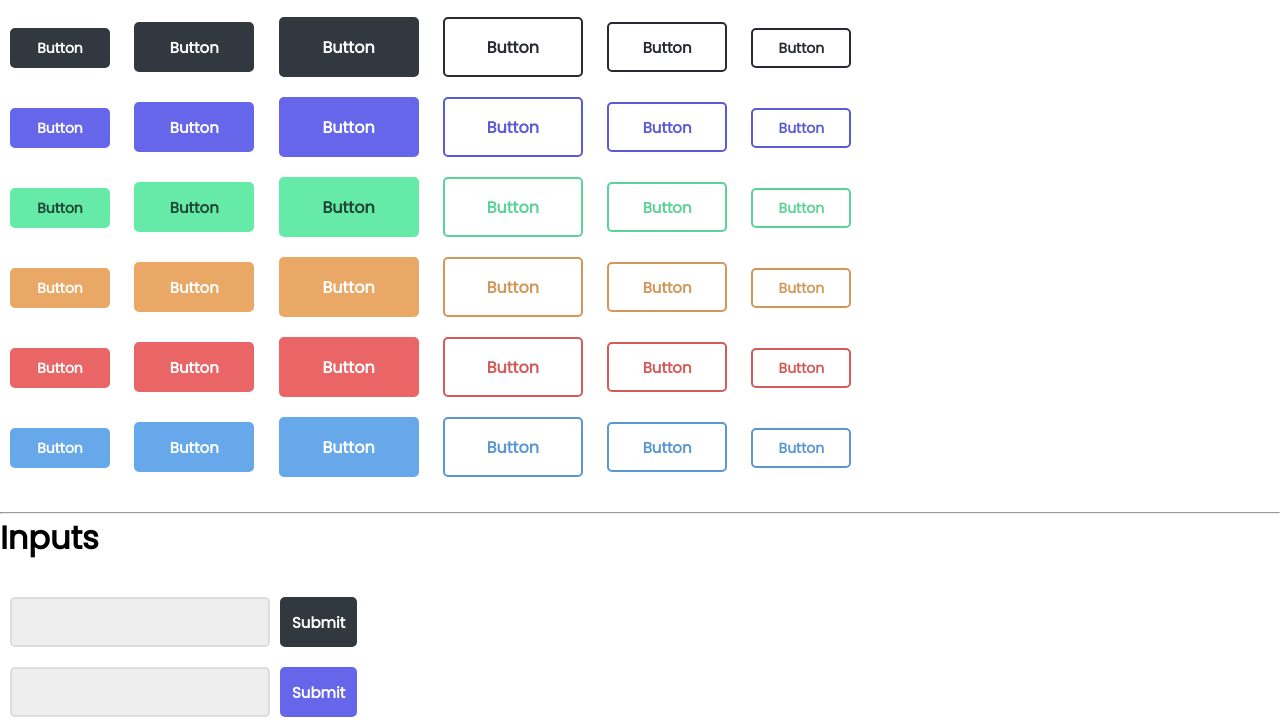
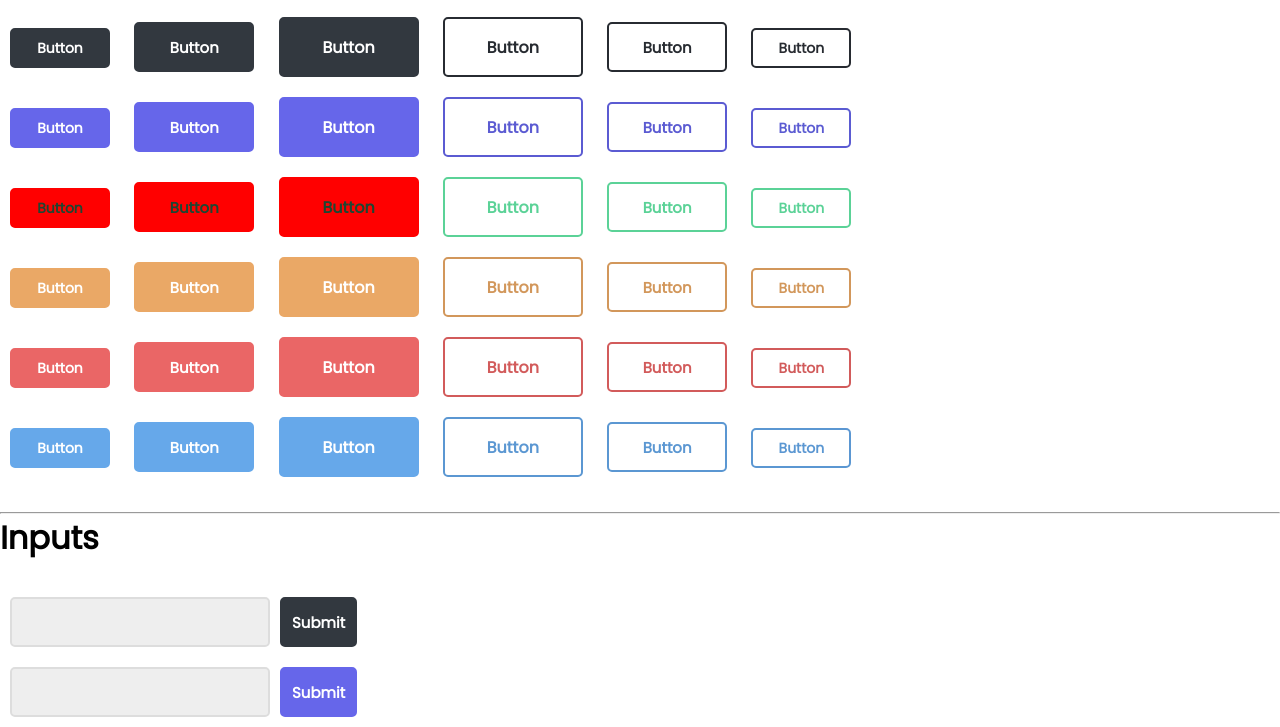
Before and after one commit to gbazera/css-library, a plain HTML site: page index.html in a window 1280 px wide. Shown: the part 201-928 px from the top of the page. Drawn offline with nearby package versions, Linux system fonts and the light colour scheme; a web font is replaced by a local one.

Commit message:
test commit

```diff
--- a/style.scss
+++ b/style.scss
@@ -16,7 +16,7 @@ $btn-primary-dark: #5b5bd2;
 $btn-primary-text: #fff;
 $btn-primary-outline: #6666EA80;
 
-$btn-success-main: #66eaa8;
+$btn-success-main: red;
 $btn-success-dark: #5bd297;
 $btn-success-text: #1e4632;
 $btn-success-outline: #66eaa880;
```
Also changed, not shown: style.css.
